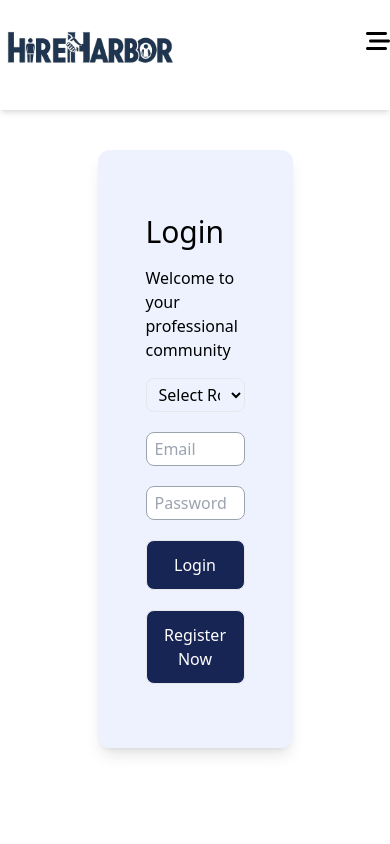
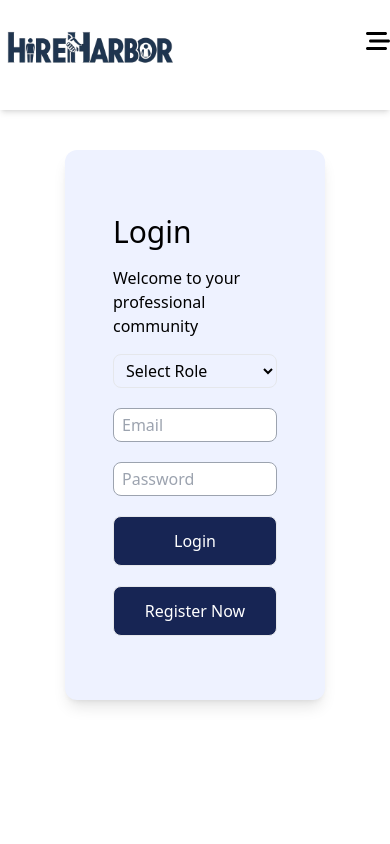
Before and after one commit to ArunThomass/job_board_website_frontend, a React (Vite) app: page /login in a window 390 px wide. Shown: the top 844 px of the page. Built offline with nearby package versions, Linux system fonts and the light colour scheme; no server answers.

Commit message:
second edit

```diff
--- a/src/components/auth/Login.jsx
+++ b/src/components/auth/Login.jsx
@@ -42,7 +42,7 @@ const Login = () => {
     <>
       <div className="min-h-screen py-10">
         <div className="container mx-auto">
-          <div className="flex flex-col lg:flex-row w-6/12 lg:w-4/12 bg-indigo-50 rounded-xl mx-auto shadow-lg overflow-hidden">
+          <div className="flex flex-col lg:flex-row w-8/12 lg:w-4/12 bg-indigo-50 rounded-xl mx-auto shadow-lg overflow-hidden">
             <div className="w-full py-16 px-12">
               <h2 className="text-3xl mb-4">Login</h2>
               <p className="mb-4">
--- a/src/main.jsx
+++ b/src/main.jsx
@@ -1,5 +1,5 @@
 import React, { createContext, useState } from 'react';
-import ReactDOM from 'react-dom';
+import ReactDOM from 'react-dom/client';
 import './index.css'
 import App from './App.jsx';
 
```
